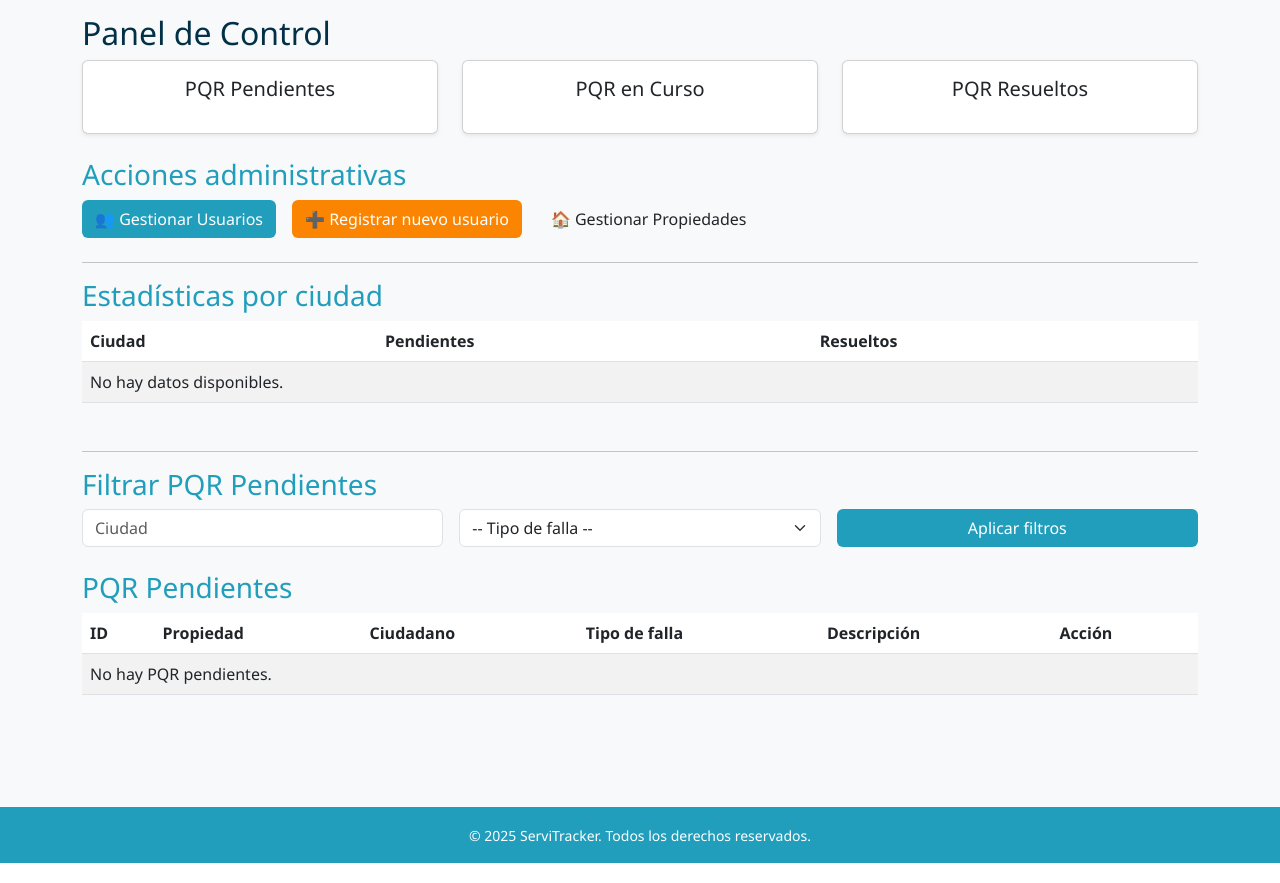
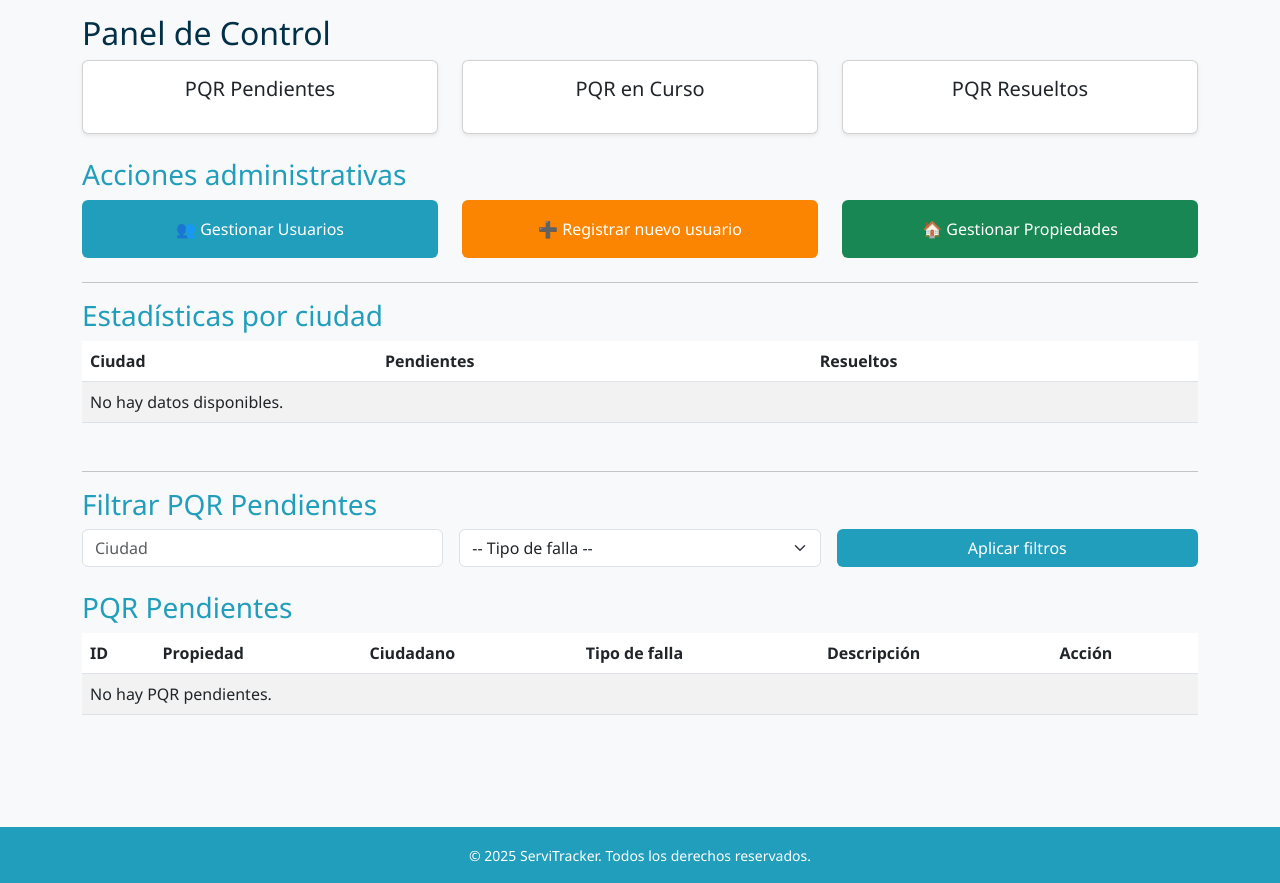
Before and after one commit to SasukeT4Codes/ServiTracker-2, a Django app: template templates/reportes/dashboard.html in a window 1280 px wide. Shown: the part 152-1035 px from the top of the page. Run offline with Django 3.2, Linux system fonts and the light colour scheme; the template is opened without the code that fills it, so the values that code supplies are empty.

Commit message:
beter botoncito

```diff
--- a/static/css/style.css
+++ b/static/css/style.css
@@ -6,6 +6,9 @@
   --yellow: #ffb703;
   --orange-light: #fd9e02;
   --orange-dark: #fb8500;
+
+  --green-light: #198754;
+  --green-dark: #146c43;
 }
 
 /* Colores personalizados */
@@ -59,3 +62,13 @@ main {
   background-color: var(--orange-light);
   color: white;
 }
+
+
+.btn-green-dark {
+  background-color: var(--green-light);
+  color: white;
+}
+.btn-green-dark:hover {
+  background-color: var(--green-dark);
+  color: white;
+}
--- a/templates/reportes/dashboard.html
+++ b/templates/reportes/dashboard.html
@@ -32,13 +32,27 @@
     </div>
 </div>
 
+
 <!-- Acciones administrativas -->
 <h3 class="text-blue-mid">Acciones administrativas</h3>
-<div class="d-flex gap-3 mb-4">
-    <a href="{% url 'lista_usuarios' %}" class="btn btn-blue-mid">👥 Gestionar Usuarios</a>
-    <a href="{% url 'registro' %}" class="btn btn-orange-dark">➕ Registrar nuevo usuario</a>
-    <a href="{% url 'lista_propiedades' %}" class="btn btn-green-dark">🏠 Gestionar Propiedades</a>
+<div class="row mb-4">
+    <div class="col-md-4">
+        <a href="{% url 'lista_usuarios' %}" class="btn btn-blue-mid w-100 py-3 text-center">
+            👥 Gestionar Usuarios
+        </a>
+    </div>
+    <div class="col-md-4">
+        <a href="{% url 'registro' %}" class="btn btn-orange-dark w-100 py-3 text-center">
+            ➕ Registrar nuevo usuario
+        </a>
+    </div>
+    <div class="col-md-4">
+        <a href="{% url 'lista_propiedades' %}" class="btn btn-green-dark w-100 py-3 text-center">
+            🏠 Gestionar Propiedades
+        </a>
+    </div>
 </div>
+
 
 <hr>
 
```
Also changed, not shown: db.sqlite3.
